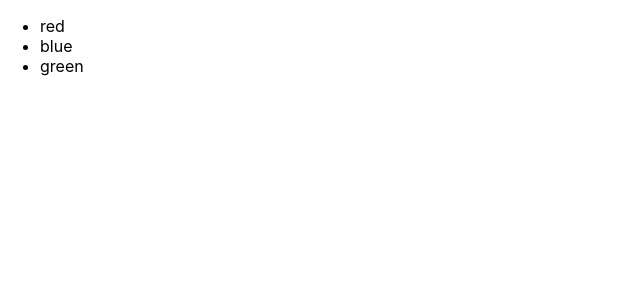
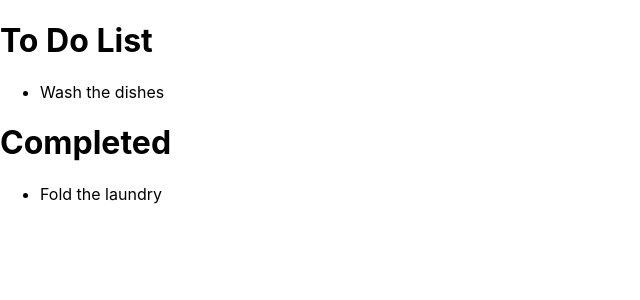
Before and after one commit to daniellequevedo/to-do-list, a React (Create React App) app: page / in a window 1280 px wide. Shown: the top 300 px of the page, without its empty margins (0-640 px from the left). Built offline with nearby package versions, Linux system fonts and the light colour scheme.

Commit message:
update store to objects and display 2 lists

```diff
--- a/src/containers/ToDoList.js
+++ b/src/containers/ToDoList.js
@@ -3,11 +3,11 @@ import ListItem from '../components/ListItem';
 import { connect } from 'react-redux';
 
 function ToDoList({listItems, someAction}) {
-    const toDoItems = [
-        "apples",
-        "bananas",
-        "grapes"
-    ];
+    // const toDoItems = [
+    //     "apples",
+    //     "bananas",
+    //     "grapes"
+    // ];
 
     return (
         // <ul>
@@ -15,11 +15,24 @@ function ToDoList({listItems, someAction}) {
         //         <ListItem item={item} />
         //     )}
         // </ul>
-        <ul>
-            {listItems.map( (item) =>
-                <ListItem item={item} />
-            )}
-        </ul>
+        <React.Fragment>
+            <h1>To Do List</h1>
+            <ul>
+                {listItems.map( (item) => {
+                    if (!item.complete) {
+                        return <ListItem item={item.description} />
+                    }
+                })}
+            </ul>
+            <h1>Completed</h1>
+            <ul>
+                {listItems.map( (item) => {
+                    if (item.complete) {
+                        return <ListItem item={item.description} />
+                    }
+                })}
+            </ul>
+        </React.Fragment>
     );
 }
 
--- a/src/data/listItems.js
+++ b/src/data/listItems.js
@@ -1,7 +1,20 @@
+// let listItems = [
+//     "red",
+//     "blue",
+//     "green"
+// ];
+
 let listItems = [
-    "red",
-    "blue",
-    "green"
+    {
+        id: 1,
+        description: "Fold the laundry",
+        complete: true
+    },
+    {
+        id: 2,
+        description: "Wash the dishes",
+        complete: false
+    },
 ];
 
 export default listItems;
```
